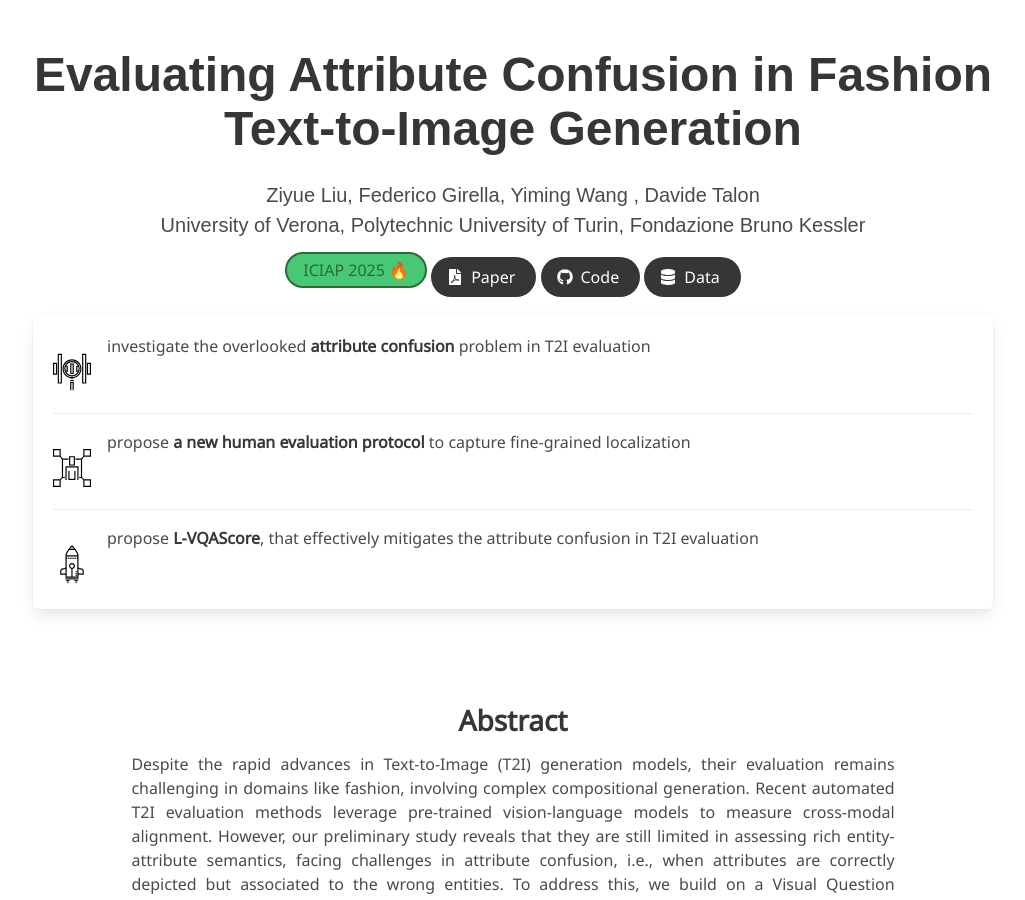
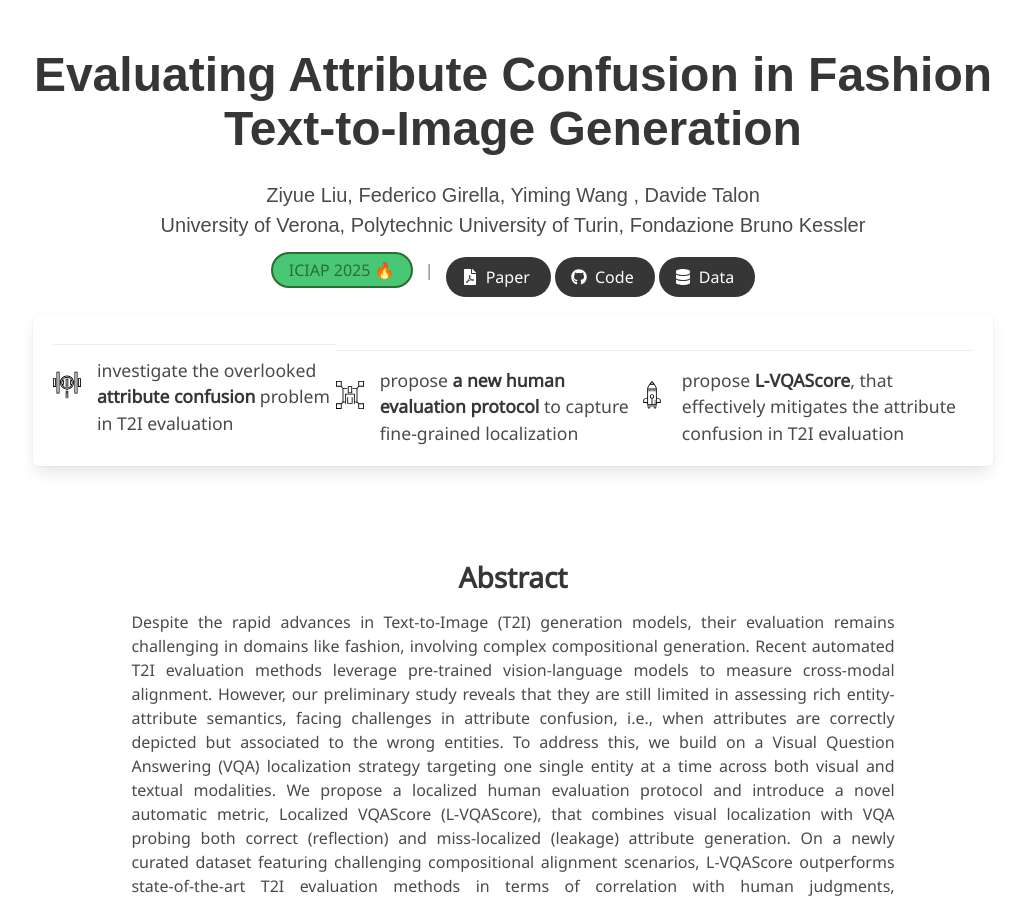
Before and after one commit to intelligolabs/L-VQAScore, a Jekyll site: the page built from index.md, in a window 1280 px wide and 900 px high. Shown: the whole window, without its empty margins (127-1152 px from the left). Built offline with Jekyll 4.4.1, drawn with Linux system fonts in a browser that asks for light colours; some web fonts are replaced.

Commit message:
Update project_page.html

```diff
--- a/_layouts/project_page.html
+++ b/_layouts/project_page.html
@@ -84,6 +84,9 @@
                 ICIAP 2025 🔥
                 </span>
               </span>
+
+              <span class="has-text-grey mx-2">|</span>
+
               <!-- PDF Link. -->
               {% if page.paper %}
               <span class="link-block">
@@ -124,15 +127,16 @@
           </div>
 
           <div class="box has-text-left">
+            <article class="media is-align-items-center">
                 <article class="media">
                   <figure class="media-left">
                     <img
                       src="static/image/icon-1.svg"
-                      style="width: 38px; padding-top: 50%"
+                      style="width: 28px; padding-top: 50%"
                     />
                   </figure>
                   <div class="media-content">
-                    <p>
+                     <p style="font-size: 1.1rem;">
                       investigate the overlooked <strong>attribute confusion</strong> problem in T2I evaluation
                     </p>
                   </div>
@@ -142,11 +146,11 @@
                   <figure class="media-left">
                     <img
                       src="static/image/icon-2.svg"
-                      style="width: 38px; padding-top: 50%"
+                      style="width: 28px; padding-top: 50%"
                     />
                   </figure>
                   <div class="media-content">
-                    <p>
+                     <p style="font-size: 1.1rem;">
                       propose <strong>a new human evaluation protocol</strong> to capture fine-grained localization
                     </p>
                   </div>
@@ -156,11 +160,11 @@
                   <figure class="media-left">
                     <img
                       src="static/image/icon-3.svg"
-                      style="width: 38px; padding-top: 50%"
+                      style="width: 28px; padding-top: 50%"
                     />
                   </figure>
                   <div class="media-content">
-                    <p>
+                     <p style="font-size: 1.1rem;">
                       propose <strong>L-VQAScore</strong>, that effectively mitigates the attribute confusion in T2I evaluation
                     </p>
                   </div>
```
